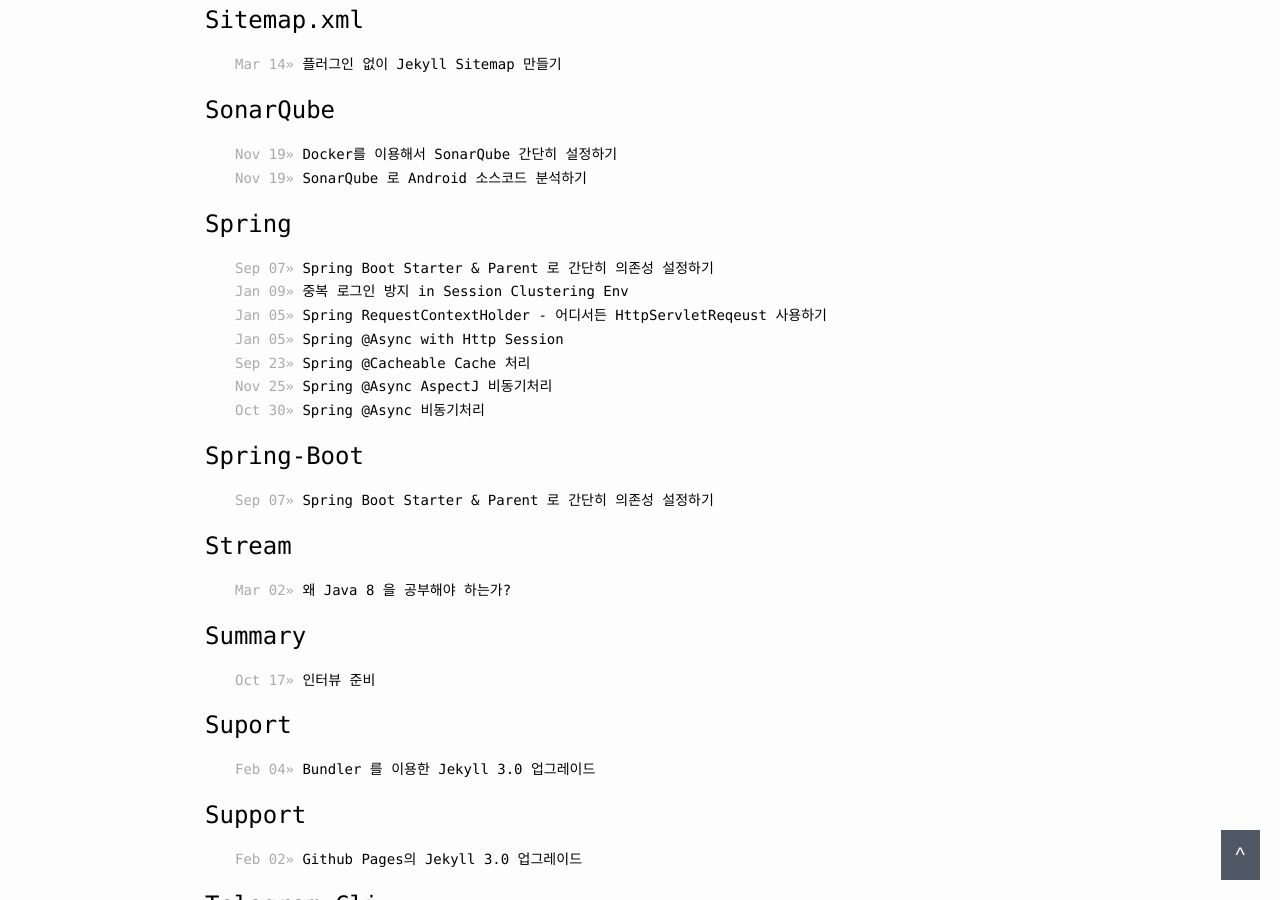
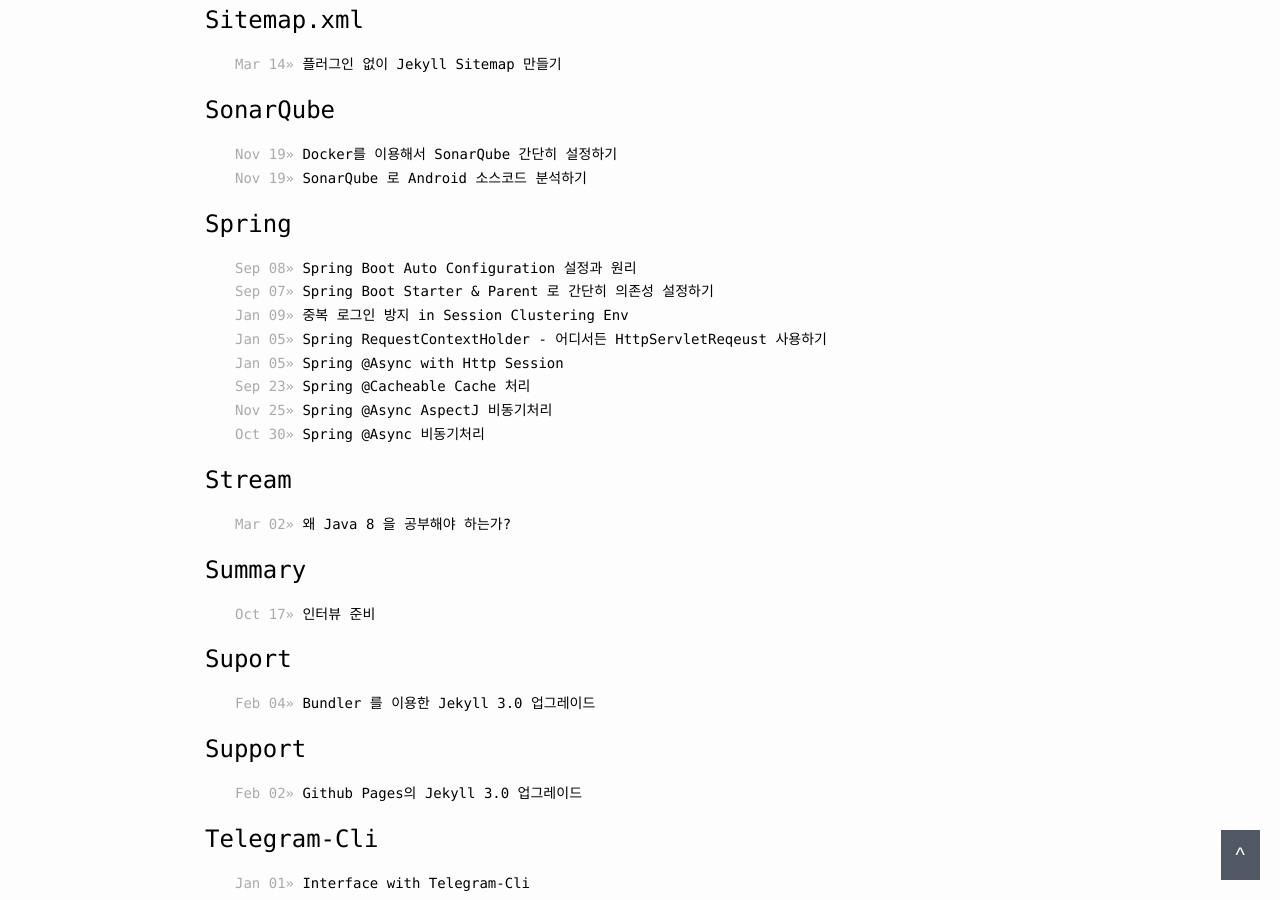
Before and after one commit to dveamer/dveamer.github.io, a Jekyll site: the page built from tag.html, in a window 1280 px wide and 900 px high, scrolled down 11499 px. Built offline with Jekyll 4.4.1, drawn with Linux system fonts in a browser that asks for light colours; some of the changed lines change nothing that is shown.

Commit message:
homepage

````diff
--- a/_posts/Spring/2019-09-07-SpringBootStater.md
+++ b/_posts/Spring/2019-09-07-SpringBootStater.md
@@ -4,7 +4,7 @@
 date:   2019-09-07 00:00:00
 lastmod: 2019-09-07 00:00:00
 categories: BackEnd
-tags: Spring Spring-Boot
+tags: Spring
 ---
 
 ![https://spring.io/](https://spring.io/img/spring-by-pivotal.png){:class="imgTitle"}
--- /dev/null
+++ b/_posts/Spring/2019-09-08-SpringBootAutoConfiguration.md
@@ -0,0 +1,303 @@
+---
+layout: post
+title:  "Spring Boot Auto Configuration 설정과 원리"
+date:   2019-09-08 00:00:00
+lastmod: 2019-09-08 00:00:00
+categories: BackEnd
+tags: Spring
+---
+
+![https://spring.io/](https://spring.io/img/spring-by-pivotal.png){:class="imgTitle"}
+( 이미지 출처 : [https://spring.io/](https://spring.io/) )
+
+Spring Boot에서 제공하는 auto configuration을 설정하는 방법과 그 원리에 대해서 간략히 설명합니다.
+
+<!--more-->
+
+Spring Boot는 Spring과 마찬가지로 component-scan을 통해 component들을 찾고 bean 생성을 진행합니다. 그 과정에서 우리가 설정한 bean들이 생성됩니다. 예를들면, @Controller, @RestController, @Service, @Repository 그리고 @Configuration에 등록한 @Bean 과 같은 설정들이죠. 그리고 그 과정에서 Spring Boot에서 미리 작성해둔 auto configuration에 의해 추가적인 bean들도 함께 생성됩니다.
+
+Spring에서는 ThreadPoolTaskExecutor를 사용하기 위해서는 우리가 해당 bean을 등록해야했지만 Spring Boot에서는 등록하지 않아도 해당 bean이 자동으로 생성되기 때문에 사용할 수 있게됩니다.
+
+# @EnableAutoConfiguration
+
+@EnableAutoConfiguration은 auto configuration 기능을 사용하겠다는 설정입니다. @EnableAutoConfiguration을 설정하지 않는다면 auto configuration 을 사용하지 못하게 됩니다. 일반적으로 아래와 같이 @ComponentScan과 함께 사용됩니다.
+
+~~~java
+package com.dveamer.sample
+
+@SpringBootConfiguration
+@ComponentScan("com.dveamer.sample")
+@EnableAutoConfiguration
+public class Application {
+    public static void main(String[] args) {
+        SpringApplication.run(Application.class, args);
+    }
+}
+~~~
+
+@ComponentScan에 입력된 com.dveamer.sample 값은 component scan를 시작할 패키지 위치입니다. com.dveamer.sample 하위 모든 패키지를 component scan 범위로 잡겠다는 설정입니다. package 위치를 입력하지 않는다면 com.dveamer.sample.Application이 놓여진 패키지(com.dveamer.sample)가 기본 값으로 사용됩니다. 여러 패키지 위치를 scan 대상으로 설정하는 것도 가능합니다.
+
+글의 시작점에서 설명했듯이 component scan을 통해서 모은 component들의 정보와 Spring Boot가 spring.factories 파일에 사전에 정의한 AutoConfiguration 내용에 의해 bean 생성이 진행됩니다.
+
+근데 만약에 우리가 정의한 bean과 Spring Boot가 정의한 bean이 충돌이 발생하면 어떻게 될까요? 혹은 AutoConfiguration의 종류가 굉장히 많은데 우리에게 필요한 설정은 몇개 되지 않는다면 쓸데없는bean이 생성되기도 하지 않을까요? 그리고 그 과정에서 등록되지 않은 라이브러리를 참조하면 문제가 발생할 수 있지도 않을까요?
+
+Spring Boot는 @Condition과 @Conditional을 이용해서 이와 같은 문제를 해결하여 AutoConfiguration 기능을 우리에게 제공합니다. 지금부터 그 내용을 다뤄보도록 하겠습니다.
+
+참고로 이 글의 하단에 @EnableAutoConfiguration와 관련된 아래와 같은 추가적인 정보가 있으니 참고하시기 바랍니다.
+
+  * [특정 AutoConfiguration 설정 제외하기](#Disabling Specific Auto-configuration Classes)
+  * [@SpringBootApplication 설정](#@SpringBootApplication)
+
+
+
+# Auto Configuration Filters & Conditions
+
+Spring Boot가 미리 정의해둔 AutoConfiguration 정보는 ```spring-boot-autoconfigure/META-INF/spring.factories```에서 혹은 [spring.factories](https://github.com/spring-projects/spring-boot/blob/master/spring-boot-project/spring-boot-autoconfigure/src/main/resources/META-INF/spring.factories)에서 확인 가능합니다.
+
+```org.springframework.boot.autoconfigure.EnableAutoConfiguration```에 상당히 많은 AutoConfigruation이 등록되어있는 것을 확인할 수 있습니다.
+
+~~~properties
+...(생략)
+
+# Auto Configure
+org.springframework.boot.autoconfigure.EnableAutoConfiguration=\
+org.springframework.boot.autoconfigure.admin.SpringApplicationAdminJmxAutoConfiguration,\
+org.springframework.boot.autoconfigure.aop.AopAutoConfiguration,\
+org.springframework.boot.autoconfigure.amqp.RabbitAutoConfiguration,\
+org.springframework.boot.autoconfigure.batch.BatchAutoConfiguration,\
+org.springframework.boot.autoconfigure.cache.CacheAutoConfiguration,\
+org.springframework.boot.autoconfigure.cassandra.CassandraAutoConfiguration,\
+org.springframework.boot.autoconfigure.cloud.CloudServiceConnectorsAutoConfiguration,\
+org.springframework.boot.autoconfigure.context.ConfigurationPropertiesAutoConfiguration,\
+org.springframework.boot.autoconfigure.context.MessageSourceAutoConfiguration,\
+org.springframework.boot.autoconfigure.context.PropertyPlaceholderAutoConfiguration,\
+org.springframework.boot.autoconfigure.couchbase.CouchbaseAutoConfiguration,\
+org.springframework.boot.autoconfigure.dao.PersistenceExceptionTranslationAutoConfiguration,\
+org.springframework.boot.autoconfigure.data.cassandra.CassandraDataAutoConfiguration,\
+org.springframework.boot.autoconfigure.data.cassandra.CassandraReactiveDataAutoConfiguration,\
+...(생략)
+~~~
+
+각 AutoConfigruation들은 필요한 상황에만 자신이 실행될 수 있도록 @Conditional, @Condition과 같은 annotation들로 설정이 되어있습니다. 그 annotation 을 기반으로 필터링이 먼저 이뤄지고 필터링되지 않은 AutoConfigruation을 가지고 작업이 진행됩니다.
+
+@Condition, @Conditional 은 Sprig 4.0부터 추가된 annotation이고 Spring Boot auto configuration 과정에서 사용되는 또 다른 annotation들도 [autoconfigure-condition](https://docs.spring.io/spring-boot/docs/current/api/org/springframework/boot/autoconfigure/condition/)에서 확인 가능합니다.
+
+또한 [@Profile](https://docs.spring.io/spring-framework/docs/current/javadoc-api/org/springframework/context/annotation/Profile.html), [@Lazy](https://docs.spring.io/spring-framework/docs/current/javadoc-api/org/springframework/context/annotation/Lazy.html)와 같은 Spring에서 제공하는 다른 annotation들도 Spring Boot auto configuration에 활용됩니다.
+
+Auto Configuration Import Filters와 몇가지 @Conditional을 살펴보는 과정을 통해 AutoConfiguration의 원리를 살펴보도록 하겠습니다.
+
+## Auto Configuration Import Filters
+
+Spring Boot는 [spring.factories](https://github.com/spring-projects/spring-boot/blob/master/spring-boot-project/spring-boot-autoconfigure/src/main/resources/META-INF/spring.factories) 정보를 가지고 auto configruation을 진행합니다.
+
+그리고 그 내용 중에 AutoConfigurationImportFilter 관련 설정이 있으며 아래와 같은 3개의 필터가 적용 된 것을 확인할 수 있습니다.
+
+```spring.factories```
+
+~~~properties
+...(생략)
+# Auto Configuration Import Filters
+org.springframework.boot.autoconfigure.AutoConfigurationImportFilter=\
+org.springframework.boot.autoconfigure.condition.OnBeanCondition,\
+org.springframework.boot.autoconfigure.condition.OnClassCondition,\
+org.springframework.boot.autoconfigure.condition.OnWebApplicationCondition
+
+...(생략)
+~~~
+
+해당 필터들은 각 AutoConfiguration이 가진 @Conditional을 가지고 조건 만족여부를 체크 합니다. 그리고 조건이 맞지 않을 경우 해당 AutoConfiguration이 동작하지 않도록 제외 시키는 역할을 수행합니다.
+
+  * [org.springframework.boot.autoconfigure.condition.OnBeanCondition](https://github.com/spring-projects/spring-boot/blob/master/spring-boot-project/spring-boot-autoconfigure/src/main/java/org/springframework/boot/autoconfigure/condition/OnBeanCondition.java)
+  : 특정 bean들의 존재유무에 대해서 다루는 필터입니다.
+  : 대상 : @ConditionalOnBean, @ConditionalOnMissingBean, @ConditionalOnSingleCandidate
+
+  * [org.springframework.boot.autoconfigure.condition.OnClassCondition](https://github.com/spring-projects/spring-boot/blob/master/spring-boot-project/spring-boot-autoconfigure/src/main/java/org/springframework/boot/autoconfigure/condition/OnClassCondition.java)
+  : 특정 class들의 존재유무에 대해서 다루는 필터입니다.
+  : 대상 : @ConditionalOnClass, @ConditionalOnMissingClass
+
+  * [org.springframework.boot.autoconfigure.condition.OnWebApplicationCondition](https://github.com/spring-projects/spring-boot/blob/master/spring-boot-project/spring-boot-autoconfigure/src/main/java/org/springframework/boot/autoconfigure/condition/OnWebApplicationCondition.java)
+  : WebApplicationContext의 존재유무에 대해서 다루는 필터입니다.
+  : 대상 : @ConditionalOnWebApplication, @ConditionalOnNotWebApplication
+
+
+## @ConditionalOnMissingBean
+
+[@ConditionalOnMissingBean](https://docs.spring.io/spring-boot/docs/current/api/org/springframework/boot/autoconfigure/condition/ConditionalOnMissingBean.html)은 특정 bean이 사전에 생성되지 않은 경우 조건이 만족됩니다. @Bean과 함께 사용된다면 이미 생성된 bean이 없을 때 해당 bean을 생성한다는 의미로 보시면 됩니다.
+
+우리가 특정 bean을 생성하도록 설정해놨다면, 일반적으로 AutoConfiguration의 bean생성 순서가 마지막에 오도록 AutoConfiguration이 잘 짜여져있기 때문에 우리가 설정한 bean이 먼저 생성되고 해당 AutoConfiguration은 필터링 되어 중복생성되는 상황을 막습니다. 우리가 해당 bean을 설정하지 않았다면 AutoConfiguration에서는 해당 bean을 자동 생성하게 됩니다.
+
+ThreadPoolTaskExecutor bean을 생성하는 [TaskExecutionAutoConfiguration.java](https://github.com/spring-projects/spring-boot/blob/master/spring-boot-project/spring-boot-autoconfigure/src/main/java/org/springframework/boot/autoconfigure/task/TaskExecutionAutoConfiguration.java)를 예로 들어보겠습니다.
+
+```TaskExecutionAutoConfiguration.java```
+
+~~~java
+
+...(생략)
+@Configuration(proxyBeanMethods = false)
+public class TaskExecutionAutoConfiguration {
+
+    /**
+     * Bean name of the application {@link TaskExecutor}.
+     */
+    public static final String APPLICATION_TASK_EXECUTOR_BEAN_NAME = "applicationTaskExecutor";
+
+    ...(생략)
+
+    @Lazy
+    @Bean(name = { APPLICATION_TASK_EXECUTOR_BEAN_NAME,
+        AsyncAnnotationBeanPostProcessor.DEFAULT_TASK_EXECUTOR_BEAN_NAME })
+    @ConditionalOnMissingBean(Executor.class)
+    public ThreadPoolTaskExecutor applicationTaskExecutor(TaskExecutorBuilder builder) {
+        return builder.build();
+    }
+
+}
+~~~
+
+@Lazy가 걸려있기 때문에 Spring Boot 기동시에 생성되지 않고 ThreadPoolTaskExecutor가 필요한 상황에서 bean이 생성이 요청됩니다. Executor.class와 같은 class type인 bean이 이미 생성되지 않은 경우에 @ConditionalOnMissingBean 조건이 만족되고 bean생성이 진행됩니다. 즉, 우리가 아래와 같은 Executor bean을 생성하는 설정을 해뒀다면 우리가 설정한 bean이 생성되고 TaskExecutionAutoConfiguration 에 의해서는 bean생성이 이뤄지지 않습니다. 반대로 우리가 Executor bean 등록을 설정하지 않았더라도 필요한 상황이되면 해당 bean이 생성되게 됩니다.
+
+```CustomizedAsyncConfig.java```
+
+~~~java
+...(생략)
+
+@Configuration
+public class CustomizedAsyncConfig {
+
+    @Bean(name = "threadPoolTaskExecutor")
+    public Executor threadPoolTaskExecutor() {
+        ThreadPoolTaskExecutor taskExecutor = new ThreadPoolTaskExecutor();
+        taskExecutor.setCorePoolSize(3);
+        taskExecutor.setMaxPoolSize(30);
+        taskExecutor.setQueueCapacity(10);
+        taskExecutor.setThreadNamePrefix("Executor-");
+        taskExecutor.initialize();
+        return taskExecutor;
+    }
+}
+~~~
+
+
+## @ConditionalOnBean
+
+[@ConditionalOnBean](https://docs.spring.io/spring-boot/docs/current/api/org/springframework/boot/autoconfigure/condition/ConditionalOnBean.html)은 특정 bean이 이미 생성되어있는 경우에만 조건이 만족됩니다. 작업을 위해 필수적으로 필요한 bean이 미리 생성되어있는지 체크할 때 사용할 수 있습니다.
+
+예를들어, JdbcTemplate를 생성하기 위해서는 DataSource가 필요합니다. 아래의 JdbcTemplate bean 생성 설정은 @ConditionalOnBean이 함께 사용되어 dataSource라고 정의된 bean이 존재할 때만 JdbcTemplate bean을 생성합니다. 만약에 dataSource가 존재하지 않는다면 JdbcTemplate을 만들 수도 없을 뿐더러 만들 필요가 없기 때문에 auto configuration 과정에서 JdbcTemplate을 bean 생성을 진행하지 않습니다.
+
+~~~java
+    @Bean
+    @ConditionalOnBean(name={"dataSource"})
+    public JdbcTemplate jdbcTemplate(DataSource dataSource) {
+        returnnew JdbcTemplate(dataSource);
+    }
+~~~
+
+참고로, 실제 [JdbcTemplateAutoConfiguration.java](https://github.com/spring-projects/spring-boot/blob/master/spring-boot-project/spring-boot-autoconfigure/src/main/java/org/springframework/boot/autoconfigure/jdbc/JdbcTemplateAutoConfiguration.java)은 @ConditionalOnBean을 사용하지는 않습니다.
+
+
+## @ConditionalOnClass
+
+[@ConditionalOnClass](https://docs.spring.io/spring-boot/docs/current/api/org/springframework/boot/autoconfigure/condition/ConditionalOnClass.html)은 classpath에 특정 class가 존재할 때만 조건이 만족됩니다. 작업을 위해 필수적으로 필요한 의존성이 등록되어있는지 체크할 때 사용할 수 있습니다.
+
+[H2ConsoleAutoConfiguration.java](https://github.com/spring-projects/spring-boot/blob/master/spring-boot-project/spring-boot-autoconfigure/src/main/java/org/springframework/boot/autoconfigure/h2/H2ConsoleAutoConfiguration.java)을 예로들어 좀 더 자세히 살펴보겠습니다. 브라우저에서 접근 가능한 H2 DB 콘솔 화면을 자동으로 구성하는 내용입니다.
+
+```H2ConsoleAutoConfiguration.java```
+
+~~~
+package org.springframework.boot.autoconfigure.h2;
+
+...(생략)
+
+@Configuration(proxyBeanMethods = false)
+@ConditionalOnWebApplication(type = Type.SERVLET)
+@ConditionalOnClass(WebServlet.class)
+@ConditionalOnProperty(prefix = "spring.h2.console", name = "enabled", havingValue = "true", matchIfMissing = false)
+@AutoConfigureAfter(DataSourceAutoConfiguration.class)
+@EnableConfigurationProperties(H2ConsoleProperties.class)
+public class H2ConsoleAutoConfiguration {
+
+    private static final Log logger = LogFactory.getLog(H2ConsoleAutoConfiguration.class);
+
+    @Bean
+    public ServletRegistrationBean<WebServlet> h2Console(H2ConsoleProperties properties, ObjectProvider<DataSource> dataSource) {
+
+        ...(생략)
+
+        String path = properties.getPath();
+        String urlMapping = path + (path.endsWith("/") ? "*" : "/*");
+        ServletRegistrationBean<WebServlet> registration = new ServletRegistrationBean<>(new WebServlet(), urlMapping);
+
+        ...(생략)
+
+        return registration;
+    }
+
+}
+~~~
+
+WebServlet.java 파일이 classpath에 존재해야지만 @ConditionalOnClass의 조건이 만족됩니다. 결국 WebServlet.java를 가진 spring-boot-stater-web 과 같은 의존성이 추가되어있는 상황에서만 H2ConsoleAutoConfiguration은 동작하게 됩니다.
+
+그 외 다른 조건들의 의미는 다음과 같습니다.
+
+  * @ConditionalOnWebApplication : servlet 타입의 web application 일 경우
+  * @ConditionalOnProperty : 프로퍼티에 spring.h2.console.enabled=true가 있는 경우
+  * @AutoConfigureAfter : DataSourceAutoConfiguration 이 먼저 진행 된 후에 처리 됩니다.
+  * @EnableConfigurationProperties : [H2ConsoleProperties.class](https://github.com/spring-projects/spring-boot/blob/master/spring-boot-project/spring-boot-autoconfigure/src/main/java/org/springframework/boot/autoconfigure/h2/H2ConsoleProperties.java)를 이용해서 관련 프로퍼티 정보를 읽어옵니다.
+
+위의 조건들 모두가 만족된다면 ServletRegistrationBean<WebServlet> bean이 생성되고 브라우저로 ```/h2-console``` 에 접근하면 console을 사용할 수 있게 됩니다. 그리고 이 모든 과정은 auto configuration에 의해서 진행되고 아래와 같은 H2에 대한 의존성 주입과 프로퍼티 설정만으로도 H2 web console을 사용할 수 있게 된 것입니다.
+
+~~~xml
+<dependency>
+    <groupId>org.springframework.boot</groupId>
+    <artifactId>spring-boot-starter-data-jpa</artifactId>
+</dependency>
+<dependency>
+    <groupId>com.h2database</groupId>
+    <artifactId>h2</artifactId>
+</dependency>
+~~~
+
+
+# Appendices
+
+## Disabling Specific Auto-configuration Classes
+
+만약 특정 AutoConfiguration을 사용하지 않으려고 한다면 아래와 같이 exclude 설정을 하면 됩니다.
+
+~~~java
+import org.springframework.boot.autoconfigure.*;
+import org.springframework.boot.autoconfigure.jdbc.*;
+import org.springframework.context.annotation.*;
+
+@Configuration
+@EnableAutoConfiguration(exclude={DataSourceAutoConfiguration.class})
+public class MyConfiguration {
+    ...(생략)
+}
+~~~
+
+#### References
+
+  * [using-boot-disabling-specific-auto-configuration](https://docs.spring.io/spring-boot/docs/current/reference/html/using-boot-auto-configuration.html#using-boot-disabling-specific-auto-configuration)
+
+
+## @SpringBootApplication
+
+@SpringBootApplication는 @ComponentScan과 @EnableAutoConfiguration을 포함하고 있습니다.
+
+아래의 Application.java는 @SpringBootApplication 설정만 했지만 component scan과 auto configuration이 이뤄집니다.
+
+```Application.java```
+
+~~~java
+package com.dveamer.sample
+
+@SpringBootApplication
+public class Application {
+    public static void main(String[] args) {
+        SpringApplication.run(Application.class, args);
+    }
+}
+~~~
+
+즉, 우리는 프로젝트의 최상단에 Application.java를 위치시키고 @SpringBootApplication 설정해두면 앞으로 프로젝트에 추가할 configuration 관련 정보들이 모두 유효하도록 설정됩니다.
````
